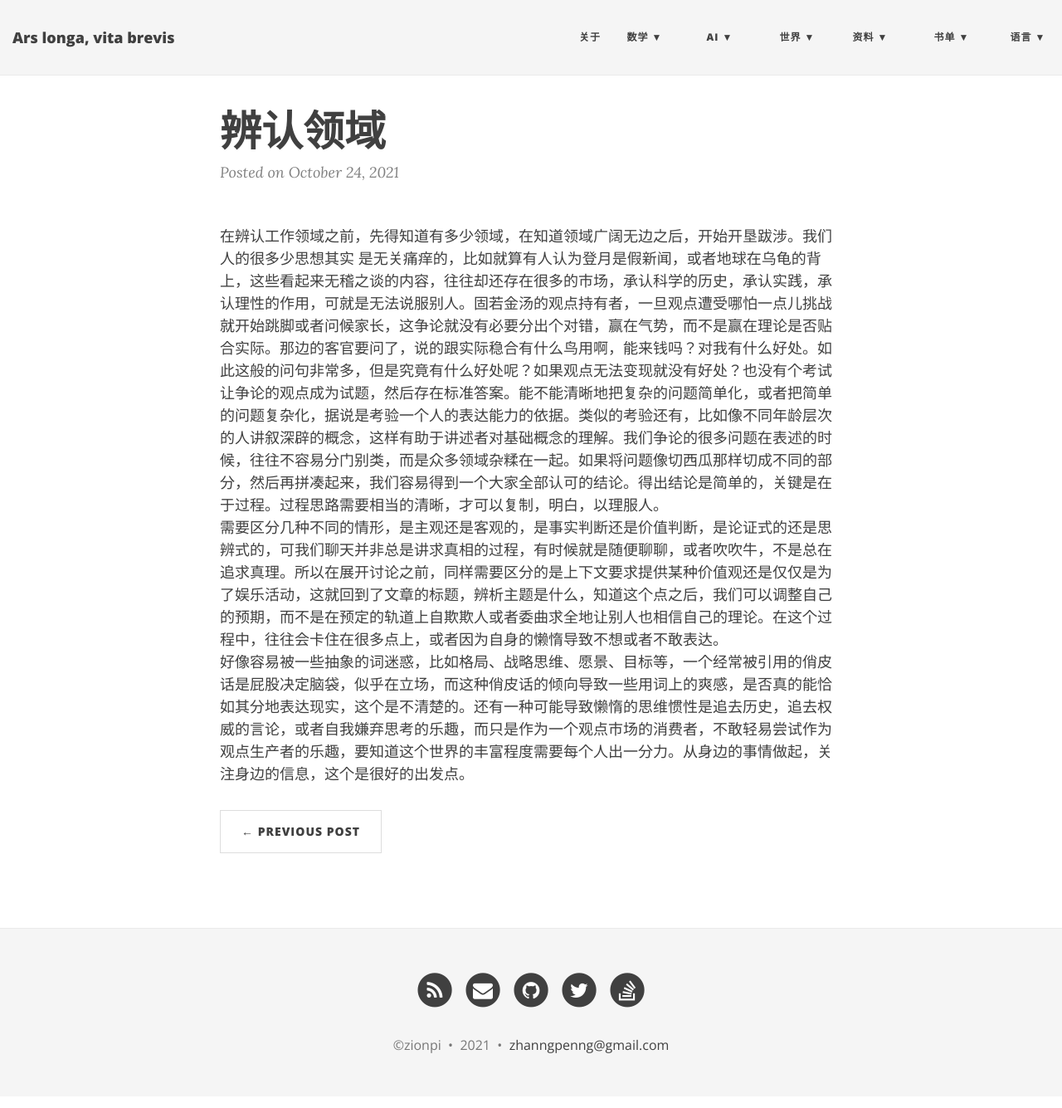
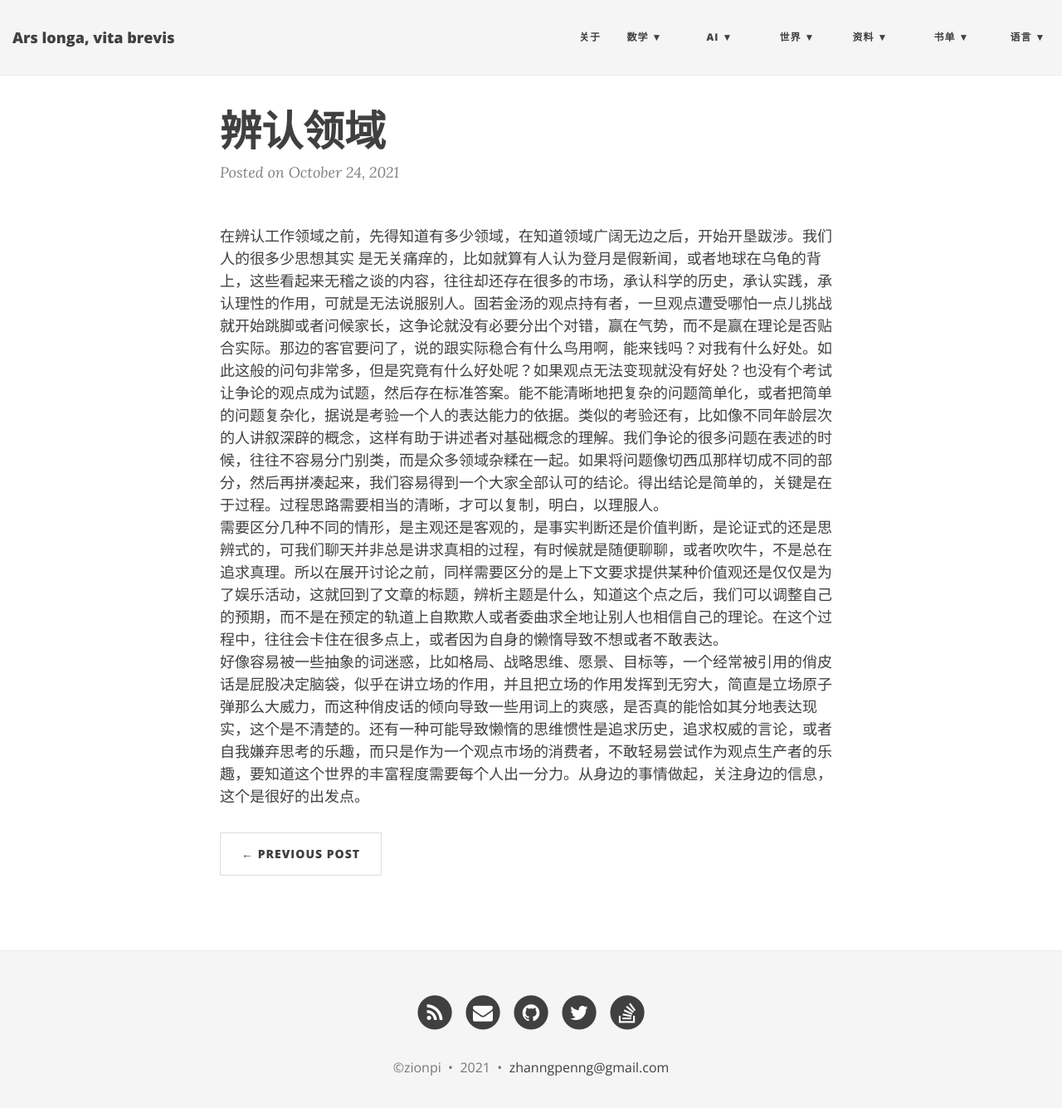
Before and after one commit to ZionPi/zionpi.github.io, a Jekyll site: the page built from _posts/2021-10-24-identify-domain.md, in a window 1280 px wide and 1348 px high. Shown: the top 1335 px of the window at 83% size. Built offline with Jekyll 4.4.1, drawn with Linux system fonts in a browser that asks for light colours; nearby versions of some CDN libraries.

Commit message:
modify some expression

```diff
--- a/_posts/2021-10-24-identify-domain.md
+++ b/_posts/2021-10-24-identify-domain.md
@@ -5,4 +5,4 @@ title: 辨认领域
 在辨认工作领域之前，先得知道有多少领域，在知道领域广阔无边之后，开始开垦跋涉。我们人的很多少思想其实
 是无关痛痒的，比如就算有人认为登月是假新闻，或者地球在乌龟的背上，这些看起来无稽之谈的内容，往往却还存在很多的市场，承认科学的历史，承认实践，承认理性的作用，可就是无法说服别人。固若金汤的观点持有者，一旦观点遭受哪怕一点儿挑战就开始跳脚或者问候家长，这争论就没有必要分出个对错，赢在气势，而不是赢在理论是否贴合实际。那边的客官要问了，说的跟实际稳合有什么鸟用啊，能来钱吗？对我有什么好处。如此这般的问句非常多，但是究竟有什么好处呢？如果观点无法变现就没有好处？也没有个考试让争论的观点成为试题，然后存在标准答案。能不能清晰地把复杂的问题简单化，或者把简单的问题复杂化，据说是考验一个人的表达能力的依据。类似的考验还有，比如像不同年龄层次的人讲叙深辟的概念，这样有助于讲述者对基础概念的理解。我们争论的很多问题在表述的时候，往往不容易分门别类，而是众多领域杂糅在一起。如果将问题像切西瓜那样切成不同的部分，然后再拼凑起来，我们容易得到一个大家全部认可的结论。得出结论是简单的，关键是在于过程。过程思路需要相当的清晰，才可以复制，明白，以理服人。
 需要区分几种不同的情形，是主观还是客观的，是事实判断还是价值判断，是论证式的还是思辨式的，可我们聊天并非总是讲求真相的过程，有时候就是随便聊聊，或者吹吹牛，不是总在追求真理。所以在展开讨论之前，同样需要区分的是上下文要求提供某种价值观还是仅仅是为了娱乐活动，这就回到了文章的标题，辨析主题是什么，知道这个点之后，我们可以调整自己的预期，而不是在预定的轨道上自欺欺人或者委曲求全地让别人也相信自己的理论。在这个过程中，往往会卡住在很多点上，或者因为自身的懒惰导致不想或者不敢表达。
-好像容易被一些抽象的词迷惑，比如格局、战略思维、愿景、目标等，一个经常被引用的俏皮话是屁股决定脑袋，似乎在立场，而这种俏皮话的倾向导致一些用词上的爽感，是否真的能恰如其分地表达现实，这个是不清楚的。还有一种可能导致懒惰的思维惯性是追去历史，追去权威的言论，或者自我嫌弃思考的乐趣，而只是作为一个观点市场的消费者，不敢轻易尝试作为观点生产者的乐趣，要知道这个世界的丰富程度需要每个人出一分力。从身边的事情做起，关注身边的信息，这个是很好的出发点。
+好像容易被一些抽象的词迷惑，比如格局、战略思维、愿景、目标等，一个经常被引用的俏皮话是屁股决定脑袋，似乎在讲立场的作用，并且把立场的作用发挥到无穷大，简直是立场原子弹那么大威力，而这种俏皮话的倾向导致一些用词上的爽感，是否真的能恰如其分地表达现实，这个是不清楚的。还有一种可能导致懒惰的思维惯性是追求历史，追求权威的言论，或者自我嫌弃思考的乐趣，而只是作为一个观点市场的消费者，不敢轻易尝试作为观点生产者的乐趣，要知道这个世界的丰富程度需要每个人出一分力。从身边的事情做起，关注身边的信息，这个是很好的出发点。
```
